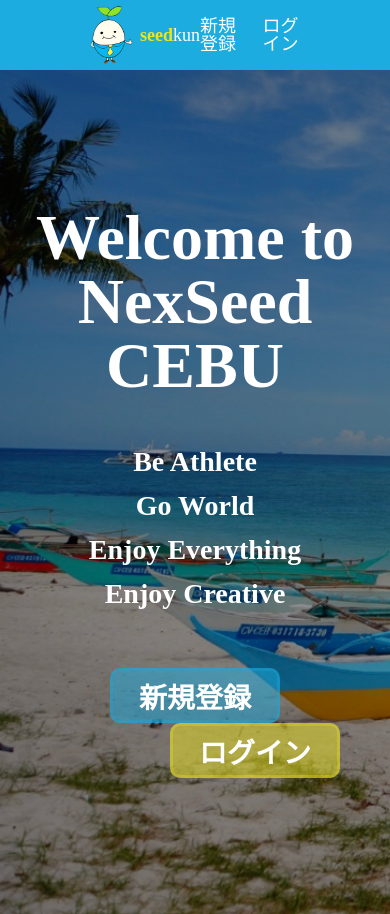
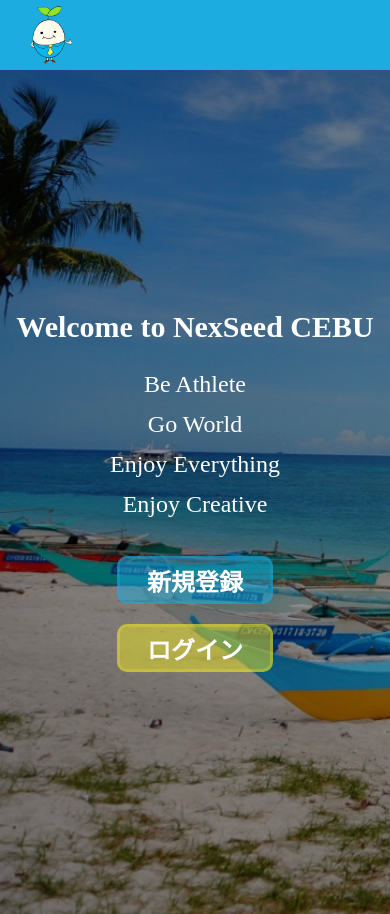
Before and after one commit to matsumononon/welcome_nexseed, a plain HTML site: page index.html in a window 390 px wide. Shown: the top 914 px of the page. Drawn offline with Linux system fonts and the light colour scheme.

Commit message:
smart phone

```diff
--- a/css/style.css
+++ b/css/style.css
@@ -19,11 +19,12 @@
 .icon{
   display: flex;
   align-items: center;
-  margin-left: 80px;
+/*  margin-left: 80px;*/
 
 }
 .icon img{
   height: 60px;
+  margin-left: 80px;
 }
 /*⬆︎画像のリサイズ*/
 .icon .name strong{
@@ -244,6 +245,7 @@
   }
 
 }
+/*タブレット用*/
 @media screen and (max-width: 960px){
 /*  curriculum*/
   .img-box{
@@ -289,3 +291,73 @@
   }
 */
 }
+/*スマホ用*/
+@media screen and (max-width: 480px){
+  body{
+    min-width: 375px;
+/*    headerの対応*/
+/*    アイコン左の余白は20px*/
+
+  }
+/*
+  .btn{
+    margin-left: 0px;
+    align-items: center;
+    display: flex;
+    text-align: center;
+  }
+  header .name{
+    display: none;
+*/
+
+/*  }*/
+  .header-right{
+    display: none;
+  }
+  .icon img{
+    margin-left: 20px;
+  }
+.icon span{
+  display: none;
+}
+/*  footer*/
+  footer{
+/*    display: flex; すでに書いてあるからオッケ*/
+    justify-content: center;
+
+  }
+  footer .icon{
+    display: none;
+
+  }
+  footer .footer-right{
+    margin-right: 0;
+  }
+/*  welcome*/
+  .title{
+    font-size: 30px;
+
+  }
+  .guideline{
+    margin-top: 30px;
+    font-size: 24px;
+    font-weight: normal;
+  }
+  .btn-group{
+    display: flex;
+    flex-flow: column wrap;
+    align-items: center;
+    margin-top: 40px;
+  }
+  .btn{
+    margin-left: 0;
+    font-weight: bold;
+    font-size: 24px;
+    margin-top: 20px;
+    height: 48px;
+    width: 40%;
+  }
+  .btn:first-child{
+    margin-top: 0px;
+  }
+}
```
